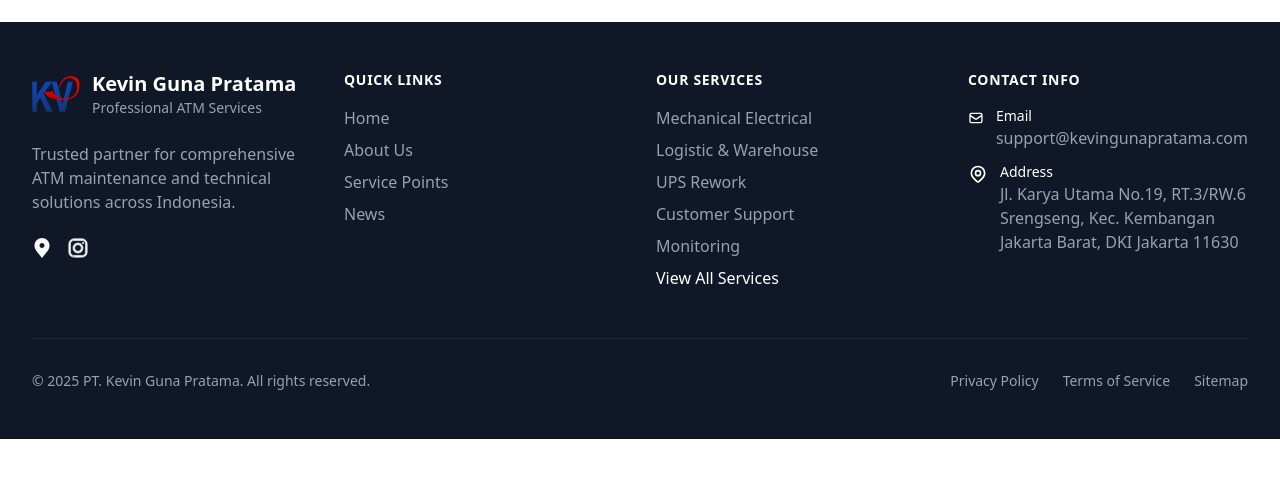
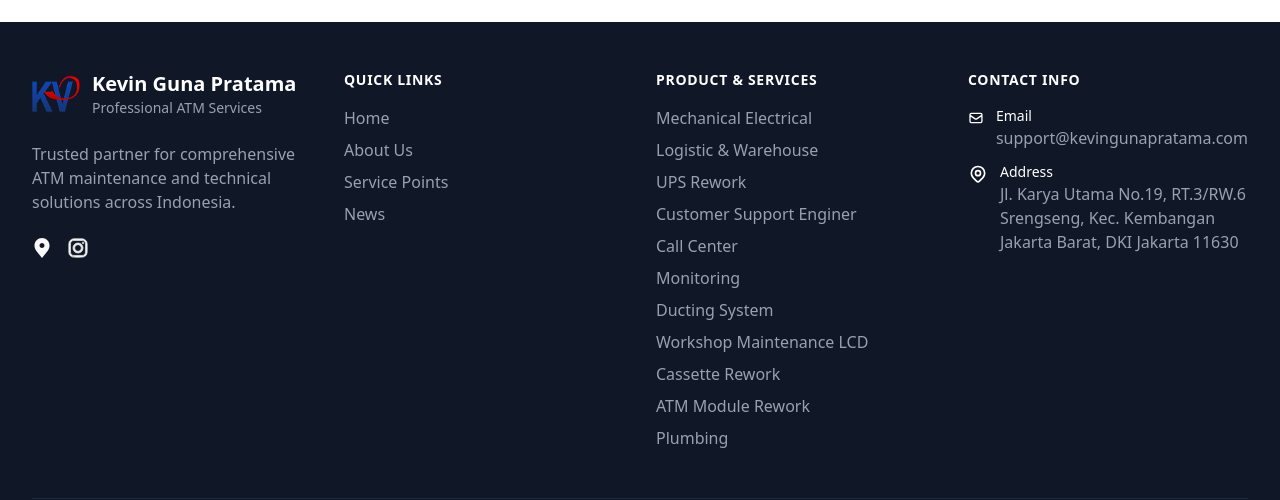
Before and after one commit to Svel2/Website-KGP, a Next.js app: page /ATMModuleRework in a window 1280 px wide. Shown: the part 1019-1519 px from the top of the page. Before the commit the page ends 1458 px from the top, so only its background shows below. Built offline with nearby package versions, Linux system fonts and the light colour scheme.

Commit message:
re-add gambar yang sebelumnya terhapus

```diff
--- a/src/components/layout/footer.tsx
+++ b/src/components/layout/footer.tsx
@@ -70,7 +70,7 @@
                     {/* Services */}
                     <div>
                         <h3 className="text-sm font-semibold text-white uppercase tracking-wider mb-4">
-                            Our Services
+                            Product & Services
                         </h3>
                         <ul className="space-y-2">
                             <li>
@@ -84,23 +84,48 @@
                                 </Link>
                             </li>
                             <li>
-                                <Link href="/services/ups-rework" className="text-gray-400 hover:text-white transition-colors">
+                                <Link href="/UPS-Rework" className="text-gray-400 hover:text-white transition-colors">
                                     UPS Rework
                                 </Link>
                             </li>
                             <li>
-                                <Link href="/services/customer-support" className="text-gray-400 hover:text-white transition-colors">
-                                    Customer Support
+                                <Link href="/CustomerSupportEngineer" className="text-gray-400 hover:text-white transition-colors">
+                                    Customer Support Enginer
                                 </Link>
                             </li>
                             <li>
-                                <Link href="/services/monitoring" className="text-gray-400 hover:text-white transition-colors">
+                                <Link href="/CallCenter" className="text-gray-400 hover:text-white transition-colors">
+                                    Call Center
+                                </Link>
+                            </li>
+                            <li>
+                                <Link href="/Monitoring" className="text-gray-400 hover:text-white transition-colors">
                                     Monitoring
                                 </Link>
                             </li>
                             <li>
-                                <Link href="/menuProduct" className="text-brand-500 hover:text-brand-400 transition-colors font-medium">
-                                    View All Services
+                                <Link href="/DuctingSystem" className="text-gray-400 hover:text-white transition-colors">
+                                    Ducting System
+                                </Link>
+                            </li>
+                            <li>
+                                <Link href="/WorkshopMaintenanceLCD" className="text-gray-400 hover:text-white transition-colors">
+                                    Workshop Maintenance LCD
+                                </Link>
+                            </li>
+                            <li>
+                                <Link href="/CassetteRework" className="text-gray-400 hover:text-white transition-colors">
+                                    Cassette Rework
+                                </Link>
+                            </li>
+                            <li>
+                                <Link href="/ATMModuleRework" className="text-gray-400 hover:text-white transition-colors">
+                                    ATM Module Rework
+                                </Link>
+                            </li>
+                            <li>
+                                <Link href="/Plumbing" className="text-gray-400 hover:text-white transition-colors">
+                                    Plumbing
                                 </Link>
                             </li>
                         </ul>
```
